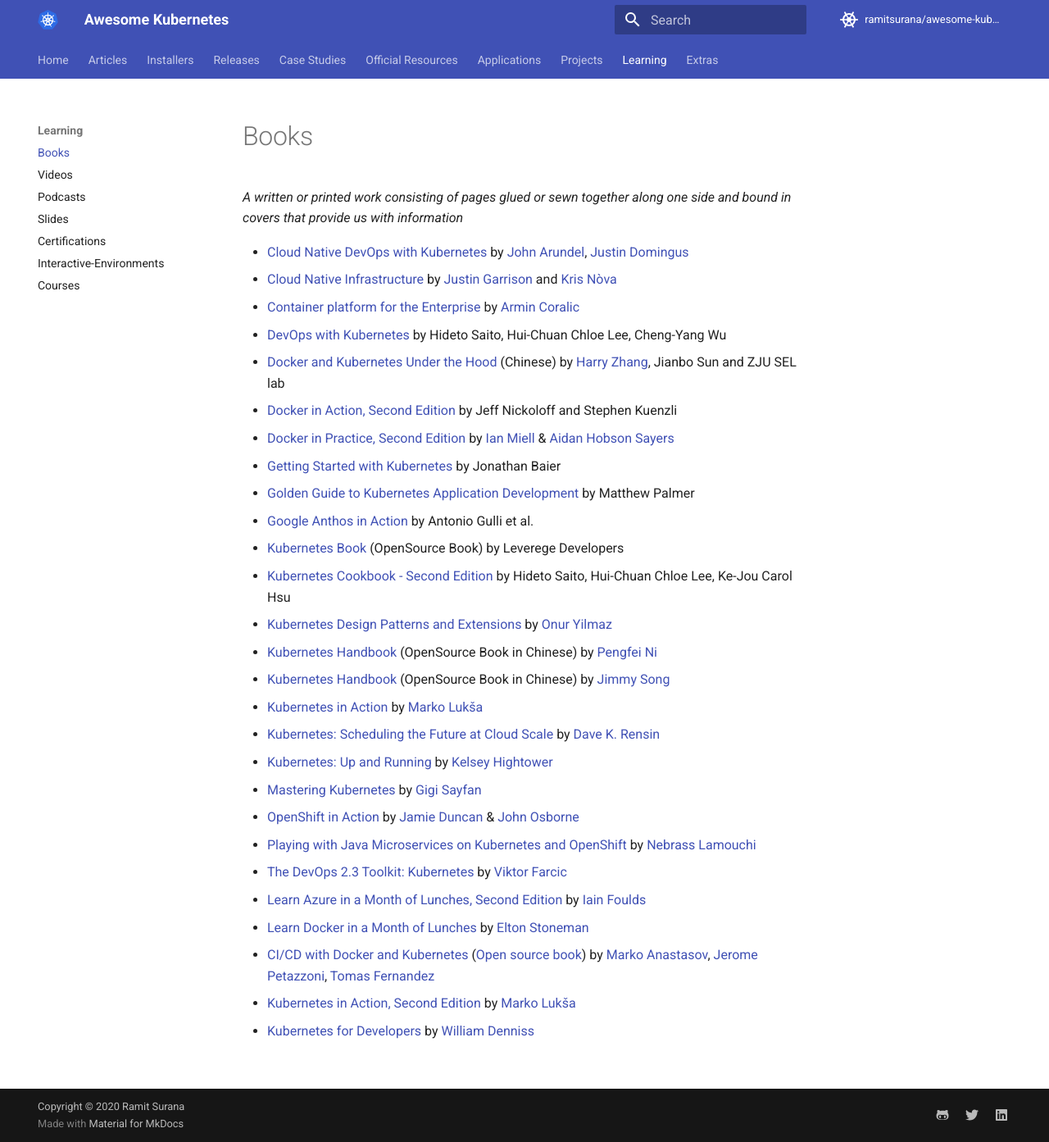
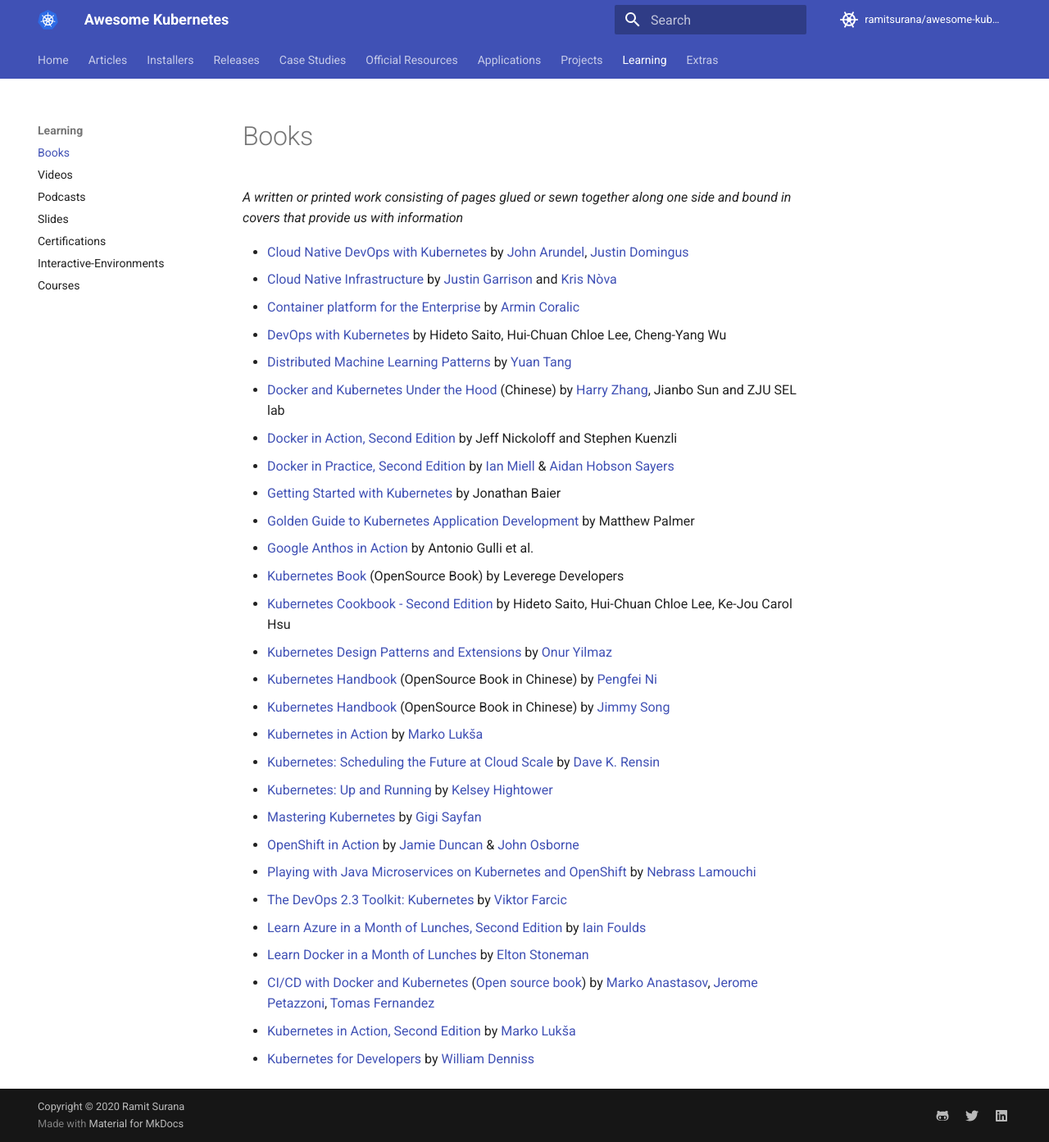
Before and after one commit to ramitsurana/awesome-kubernetes, an MkDocs documentation site: the page built from docs/learning-resources/books.md, in a window 1280 px wide and 1393 px high. Shown: the whole window at 82% size. Built offline with MkDocs 1.6.1 and Material for MkDocs 9.7.7, drawn with Linux system fonts in a browser that asks for light colours; comment, search, counter and statistics services are not loaded.

Commit message:
Add Distributed Machine Learning Patterns from Manning (#869)

```diff
--- a/docs/learning-resources/books.md
+++ b/docs/learning-resources/books.md
@@ -8,6 +8,7 @@ us with information*
 * [Cloud Native Infrastructure](http://cnibook.info) by [Justin Garrison](https://justingarrison.com) and [Kris Nòva](https://www.nivenly.com/)
 * [Container platform for the Enterprise](https://leanpub.com/cpe) by [Armin Coralic](https://twitter.com/acoralic)
 * [DevOps with Kubernetes](https://www.packtpub.com/virtualization-and-cloud/devops-kubernetes) by Hideto Saito, Hui-Chuan Chloe Lee, Cheng-Yang Wu
+* [Distributed Machine Learning Patterns](https://github.com/terrytangyuan/distributed-ml-patterns) by [Yuan Tang](https://terrytangyuan.github.io/about/)
 * [Docker and Kubernetes Under the Hood](http://item.jd.com/11757034.html) (Chinese) by [Harry Zhang](https://twitter.com/resouer), Jianbo Sun and ZJU SEL lab
 * [Docker in Action, Second Edition](https://www.manning.com/books/docker-in-action-second-edition) by Jeff Nickoloff and Stephen Kuenzli
 * [Docker in Practice, Second Edition](https://www.manning.com/books/docker-in-practice-second-edition) by [Ian Miell](https://twitter.com/ianmiell) & [Aidan Hobson Sayers](https://twitter.com/aidanhs)
```
